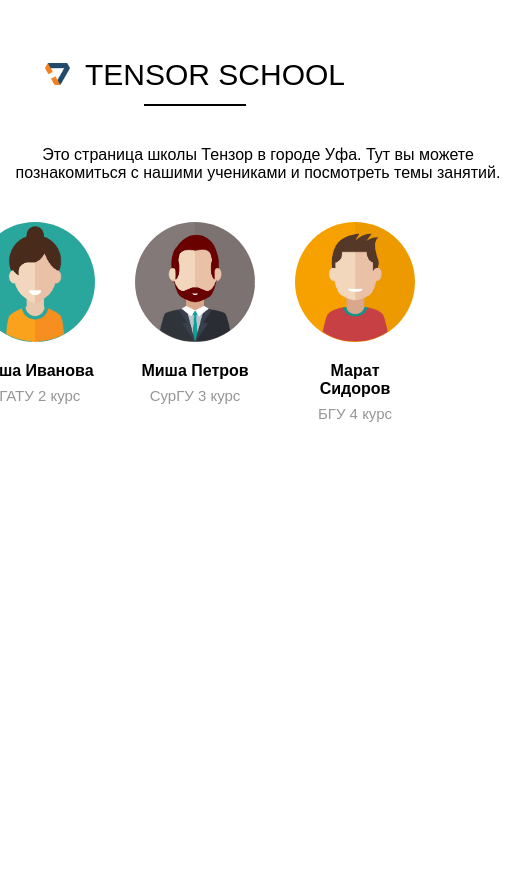
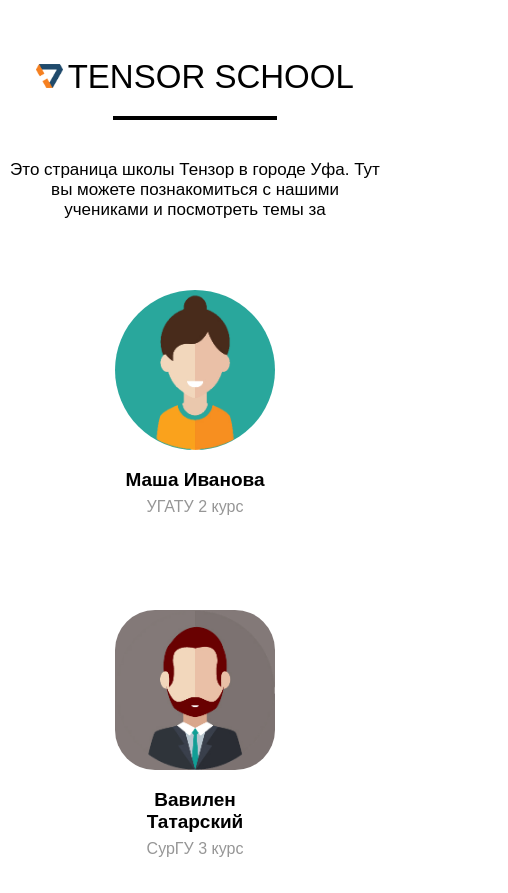
Before and after one commit to zapikankaa/tensor_school_2020, a plain HTML site: page index.html in a window 390 px wide. Shown: the top 893 px of the page, 508 px wide, since content can reach past the window. Before the commit the page ends 844 px from the top, so only its background shows below. Drawn offline with Linux system fonts and the light colour scheme.

Commit message:
Lecture 3 homework

```diff
--- /dev/null
+++ b/css/reset.css
@@ -0,0 +1,294 @@
+
+/* custom-reset.css | 27.08.2018 | https://yurch-html.github.io/dist/custom-reset.html */
+*,
+*:before,
+*:after {
+box-sizing: inherit;
+}
+html {
+box-sizing: border-box;
+height: 100%;
+}
+@media all and (-ms-high-contrast: none), (-ms-high-contrast: active) {
+html {
+display: flex;
+flex-direction: column;
+}
+}
+body {
+display: flex;
+flex-direction: column;
+min-height: 100%;
+margin: 0;
+background-color: #fff;
+line-height: 1;
+text-rendering: optimizeLegibility;
+text-decoration-skip: objects;
+-webkit-text-size-adjust: 100%;
+-webkit-font-smoothing: antialiased;
+-webkit-tap-highlight-color: transparent;
+}
+:focus {
+outline: none;
+}
+p,
+dd,
+dl,
+figure,
+blockquote {
+margin: 0;
+}
+blockquote,
+q {
+quotes: none;
+}
+ul,
+ol {
+padding: 0;
+margin: 0;
+list-style-type: none;
+}
+table {
+border-collapse: collapse;
+border-spacing: 0;
+}
+th {
+font-weight: inherit;
+}
+h1,
+h2,
+h3,
+h4,
+h5,
+h6 {
+margin: 0;
+font-size: inherit;
+font-weight: inherit;
+}
+audio,
+video {
+display: block;
+}
+img {
+display: block;
+border: none;
+}
+iframe {
+border: none;
+}
+pre,
+code,
+kbd,
+samp {
+font-family: monospace, monospace;
+font-size: inherit;
+}
+a {
+background-color: transparent;
+text-decoration: none;
+color: inherit;
+}
+abbr {
+border: none;
+text-decoration: none;
+}
+b,
+strong {
+font-weight: inherit;
+}
+i,
+em {
+font-style: inherit;
+}
+dfn {
+font-style: inherit;
+}
+mark {
+background-color: transparent;
+color: inherit;
+}
+small {
+font-size: inherit;
+}
+sub,
+sup {
+position: relative;
+vertical-align: baseline;
+font-size: inherit;
+line-height: 0;
+}
+sub {
+bottom: -.25em;
+}
+sup {
+top: -.5em;
+}
+button,
+input,
+optgroup,
+select,
+textarea {
+padding: 0;
+margin: 0;
+border: none;
+border-radius: 0;
+box-shadow: none;
+background-color: transparent;
+font: inherit;
+color: inherit;
+letter-spacing: inherit;
+}
+button,
+input {
+overflow: visible;
+}
+button,
+select {
+text-align: left;
+text-transform: none;
+}
+button,
+[type='button'],
+[type='reset'],
+[type='submit'] {
+cursor: pointer;
+-webkit-appearance: none;
+}
+textarea {
+resize: none;
+overflow-y: auto;
+overflow-x: hidden;
+}
+button::-moz-focus-inner,
+[type='button']::-moz-focus-inner,
+[type='reset']::-moz-focus-inner,
+[type='submit']::-moz-focus-inner {
+border: none;
+padding: 0;
+}
+button:-moz-focusring,
+[type='button']:-moz-focusring,
+[type='reset']:-moz-focusring,
+[type='submit']:-moz-focusring {
+outline: none;
+}
+[type='number']::-webkit-inner-spin-button,
+[type='number']::-webkit-outer-spin-button {
+height: auto;
+}
+[type='search'] {
+outline: none;
+}
+[type='search']::-webkit-search-decoration {
+-webkit-appearance: none;
+}
+::-webkit-file-upload-button {
+-webkit-appearance: none;
+font: inherit;
+}
+fieldset {
+padding: 0;
+margin: 0;
+border: none;
+}
+legend {
+display: block;
+padding: 0;
+white-space: normal;
+}
+select {
+-webkit-appearance: none;
+-moz-appearance: none;
+appearance: none;
+}
+select::-ms-expand {
+display: none;
+}
+::-webkit-input-placeholder {
+color: inherit;
+opacity: 1;
+transition: opacity .3s;
+}
+::-moz-input-placeholder {
+color: inherit;
+opacity: 1;
+transition: opacity .3s;
+}
+:-moz-placeholder {
+color: inherit;
+opacity: 1;
+transition: opacity .3s;
+}
+:-ms-input-placeholder {
+color: inherit;
+opacity: 1;
+transition: opacity .3s;
+}
+:focus::-webkit-input-placeholder {
+opacity: 0;
+}
+:focus::-moz-input-placeholder {
+opacity: 0;
+}
+:focus:-moz-placeholder {
+opacity: 0;
+}
+:focus:-ms-input-placeholder {
+opacity: 0;
+}
+svg {
+display: block;
+width: 100%;
+height: 100%;
+fill: currentColor;
+}
+[hidden] {
+display: none;
+}
+:disabled,
+.disabled {
+cursor: not-allowed;
+}
+::-ms-clear {
+display: none;
+}
+:-webkit-autofill {
+box-shadow: 0 0 100px #fff inset;
+-webkit-text-fill-color: currentColor;
+}
+::selection {
+color: #fff;
+background-color: #004fe4;
+}
+.clearfix:after {
+content: '';
+display: block;
+clear: both;
+}
+.visually-hidden {
+position: absolute;
+z-index: -1;
+width: 0;
+height: 0;
+padding: 0;
+margin: 0;
+border: none;
+overflow: hidden;
+}
+.cover-pic,
+.contain-pic {
+position: absolute;
+top: 0;
+left: 0;
+width: 100%;
+height: 100%;
+}
+.cover-pic {
+object-fit: cover;
+}
+.contain-pic {
+object-fit: contain;
+}
+.footer-page {
+margin-top: auto;
+}
--- a/css/style.css
+++ b/css/style.css
@@ -5,80 +5,119 @@
 }
 
 .header {
-    padding-top: 30px;
-    margin-bottom: 40px;
+    padding-top: 50px;
+    margin-bottom: 30px;
+    text-align: center;
+}
+
+.header__logo {
+    width: 40px;
+    height: 35px;
 }
 
 .header__heading {
+    display: inline;
     text-transform: uppercase;
     font-weight: 400;
-    text-align: center;
-    font-size: 30px;
-}
-
-/* возможно, придется это убрать и сделать просто пикчей в html,
-   т.к. палочка(::after) под названием не ровно стоит */
-.header__heading::before {
-    content: "";
-    width: 40px;
-    height: 22px;
-    background-repeat: no-repeat;
-    background-size: contain;
-    display: inline-block;
-    background-image: url(../img/logo.png);
+    font-size: 48px;
 }
 
 .header__heading::after {
     content: "";
-    width: 100px;
+    width: 160px;
     display: block;
     margin: 0 auto;
-    margin-top: 12px;
+    margin-top: 20px;
     margin-bottom: 40px;
-    border: 1.5px solid black;
+    border: 2px solid black;
 }
 
 .header__description {
-    width: 500px;
     margin: 0 auto;
     text-align: center;
+    font-size: 21px;
 }
 
 .students {
-    display: flex;
-    justify-content: center;
+    display: grid;
+    grid-template-rows: 360px;
+    grid-auto-rows: 360px;
+    grid-template-columns: 1fr 1fr 1fr;
 }
 
 .student {
-    width: 160px;
+    width: 220px;
     box-sizing: border-box;
-    margin: 0 20px;
     text-align: center;
     position: relative;
+    margin: 0 auto;
+    margin-top: 120px;
+    padding: 0 20px;
+    padding-top: 80px;
 }
 
-.student__shadow {
-    width: 100%;
-    height: 170px;
-    position: absolute;
-    top: 60px;
+.student:hover {
+    cursor: pointer;
+    box-shadow: 0 10px 10px 0px rgb(175, 175, 175);
 }
 
-.student__shadow:hover {
+.student:active {
     cursor: pointer;
-    box-shadow: 0 5px 5px 0px rgb(175, 175, 175);
+    box-shadow: 0 0px 30px 0px rgb(100, 100, 100);
+    background-color: lightgray;
 }
 
 .student__img {
+    position: absolute;
+    width: 160px;
+    height: 160px;
+    top: -80px;
+    left: 50%;
+    margin-left: -80px;
+}
+
+.student__img_border-radius_50 {
     border-radius: 50%;
 }
 
+.student__img_border-radius_25 {
+    border-radius: 25%;
+}
+
 .student__name {
-    font-size: 16px;
+    font-size: 22px;
     margin-bottom: 7px;
 }
 
 .student__university {
     color: rgb(150, 150, 150);
-    font-size: 15px;
+    font-size: 19px;
 }
+
+
+/* Адаптивность */
+
+@media (max-width: 670px) {
+    .header__logo {
+        width: 27px;
+        height: 24px;
+    }
+    .header__heading {
+        font-size: 33px;
+    }
+    .header__description {
+        font-size: 17px;
+    }
+    .students {
+        display: grid;
+        grid-template-rows: 320px;
+        grid-auto-rows: 320px;
+        grid-template-columns: 1fr;
+    }
+    .student__name {
+        font-size: 19px;
+    }
+    .student__university {
+        font-size: 16px;
+    }
+}
--- a/index.html
+++ b/index.html
@@ -7,34 +7,67 @@
         <link rel="stylesheet" href="css/style.css">
 	</head>
 	<body>
+        <!-- Контейнер для всей страницы -->
         <div class="page">
+
+            <!-- Шапка -->
             <header class="header">
-                <!-- <img src="img/logo.png" alt="Tensor logo" width="20" height="20" /> -->
+                <img class='header__logo' src="img/logo.png" alt="Tensor logo" />
                 <h1 class="header__heading">Tensor School</h1>
-                <p class="header__description">Это страница школы Тензор в городе Уфа. Тут вы можете познакомиться с нашими учениками и посмотреть темы занятий.</p>
+                <p class="header__description">Это страница школы Тензор в городе Уфа. Тут вы можете познакомиться с нашими учениками и посмотреть темы за
+            </header>
 
-            </header>
+            <!-- Раздел с карточками студентов -->
             <section class="students">
-                <article class="student">
-                    <div class="student__shadow"></div>
-                    <img class="student__img" src="img/ava1.png" alt="Маша Иванова" width="120" height="120" />
+
+                <!-- Карточка студента -->
+                <div class="student">
+                    <img class="student__img student__img_border-radius_50" src="img/ava1.png" alt="Маша Иванова" />
                     <h3 class="student__name">Маша Иванова</h3>
                     <div class="student__university">УГАТУ 2 курс</div>
-                </article>
+                </div>
 
-                <article class="student">
-                    <div class="student__shadow"></div>
-                    <img class="student__img" src="img/ava2.png" alt="Миша Петров" width="120" height="120" />
+                <div class="student">
+                    <img class="student__img student__img_border-radius_25" src="img/ava2.png" alt="Миша Петров" />
+                    <h3 class="student__name">Вавилен Татарский</h3>
+                    <div class="student__university">СурГУ 3 курс</div>
+                </div>
+
+                <div class="student">
+                    <img class="student__img student__img_border-radius_50" src="img/ava3.png" alt="Марат Сидоров" />
+                    <h3 class="student__name">Даниэль Риверо Падилья</h3>
+                    <div class="student__university">БГУ 4 курс</div>
+                </div>
+
+                <div class="student">
+                    <img class="student__img student__img_border-radius_25" src="img/ava1.png" alt="Маша Иванова" />
+                    <h3 class="student__name">Анна-Лиза фон Гейзенберг</h3>
+                    <div class="student__university">УГАТУ 2 курс</div>
+                </div>
+
+                <div class="student">
+                    <img class="student__img student__img_border-radius_50" src="img/ava2.png" alt="Миша Петров" />
                     <h3 class="student__name">Миша Петров</h3>
                     <div class="student__university">СурГУ 3 курс</div>
-                </article>
+                </div>
 
-                <article class="student">
-                    <div class="student__shadow"></div>
-                    <img class="student__img" src="img/ava3.png" alt="Марат Сидоров" width="120" height="120" />
+                <div class="student">
+                    <img class="student__img student__img_border-radius_25" src="img/ava3.png" alt="Марат Сидоров" />
+                    <h3 class="student__name">Ян Коган</h3>
+                    <div class="student__university">БГУ 4 курс</div>
+                </div>
+
+                <div class="student">
+                    <img class="student__img student__img_border-radius_50" src="img/ava1.png" alt="Маша Иванова" />
+                    <h3 class="student__name">Симон Гроф</h3>
+                    <div class="student__university">УГАТУ 2 курс</div>
+                </div>
+
+                <div class="student">
+                    <img class="student__img student__img_border-radius_25" src="img/ava2.png" alt="Миша Петров" />
                     <h3 class="student__name">Марат Сидоров</h3>
-                    <div class="student__university">БГУ 4 курс</div>
-                </article>
+                    <div class="student__university">СурГУ 3 курс</div>
+                </div>
             </section>
         </div>
 	</body>
```
